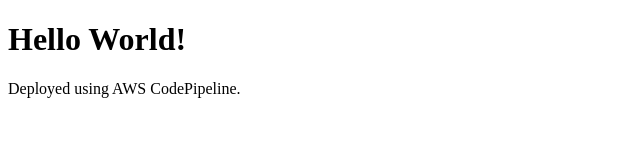
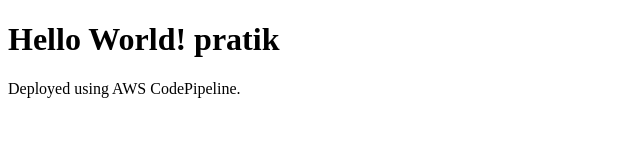
Before and after one commit to Pratik-Pardeshi/codepipeline, a plain HTML site: page index.html in a window 1280 px wide. Shown: the whole page, without its empty margins (0-640 px from the left). Drawn offline with Linux system fonts and the light colour scheme.

Commit message:
Update index.html

```diff
--- a/index.html
+++ b/index.html
@@ -4,7 +4,7 @@
     <title>Hello World</title>
 </head>
 <body>
-    <h1>Hello World!</h1>
+    <h1>Hello World! pratik</h1>
     <p>Deployed using AWS CodePipeline.</p>
 </body>
 </html>
```
